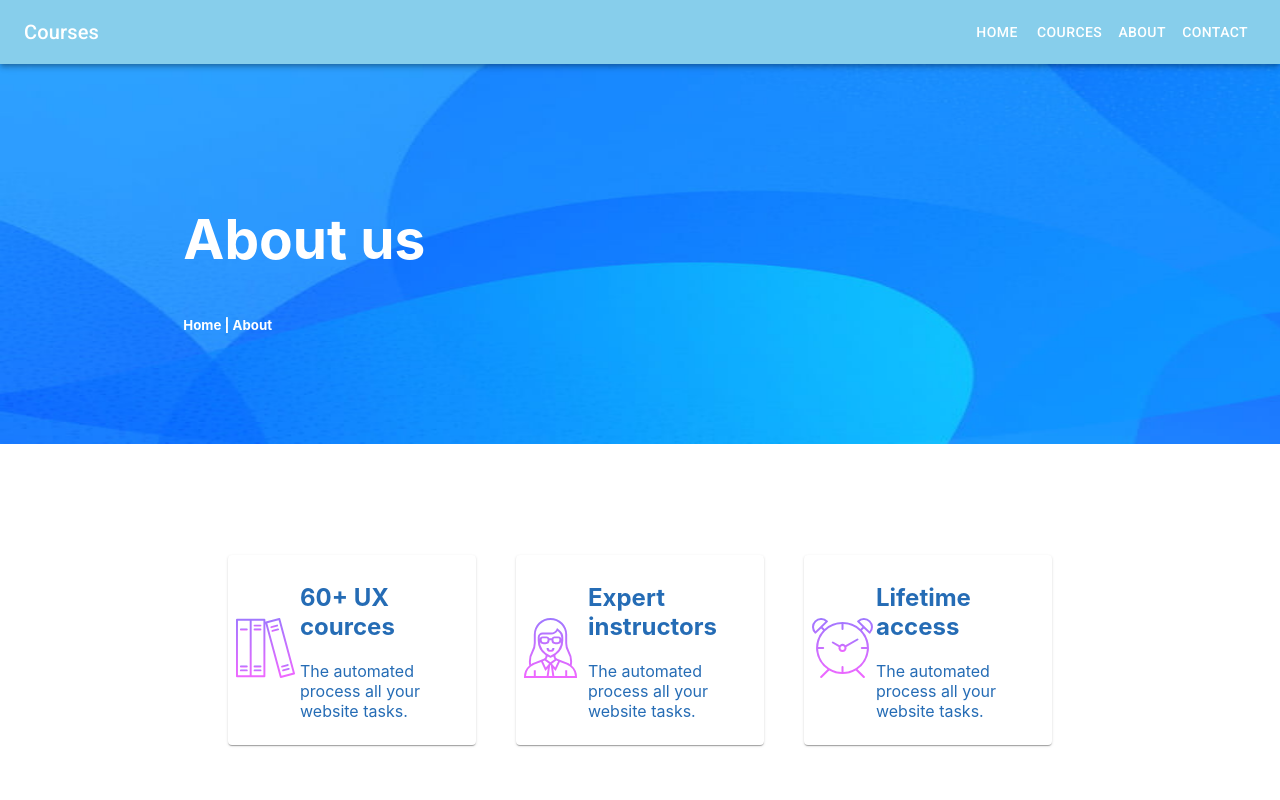
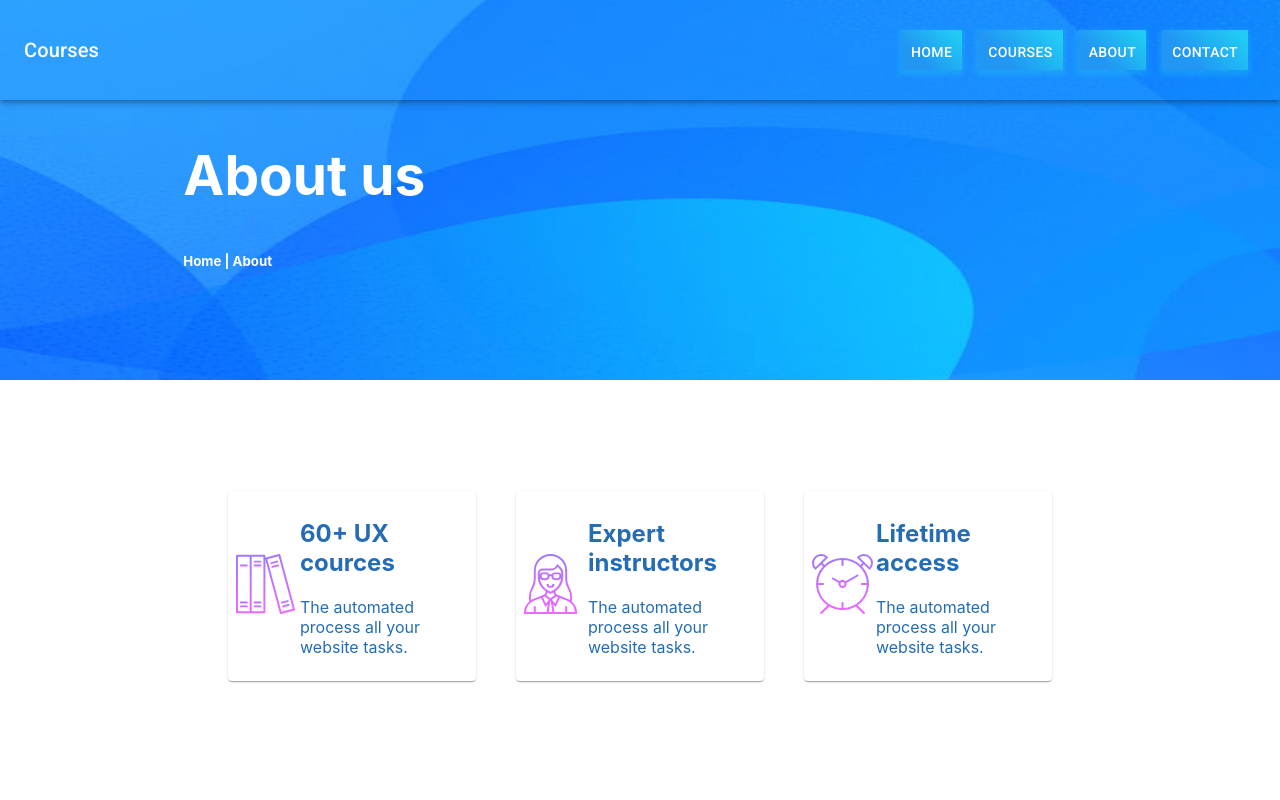
Before and after one commit to AhsanulHaq777/Website-using-WAAPI, a React (Create React App) app: page /about in a window 1280 px wide. Shown: the top 800 px of the page. Built offline with nearby package versions, Linux system fonts and the light colour scheme.

Commit message:
update App.js, App.css, Header.js, Home.css files also add Header.css file

```diff
--- a/src/App.css
+++ b/src/App.css
@@ -2,22 +2,3 @@
   text-align: center;
 
 }
-
-/* css for the header Page */
-
-#Navi {
-  background-color: blue;
-  align-items: flex-end;
-}
-#navimage {
-  width: 150px;
-  height: 100px;
-  margin-right: 1023px;
-}
-#navbutton {
-  color: #342435;
-  font-Size: 16px;
-  height: 50px;
-
-  width: 120px;
-}
--- a/src/App.js
+++ b/src/App.js
@@ -9,7 +9,7 @@ import Header from './Header';
 import Footer from './Footer';
 import About from './About';
 import Contact from './Contact';
-import Cources from './Courses';
+import Courses from './Courses';
 import { Routes, Route } from 'react-router-dom';
 
 function App() {
@@ -21,7 +21,8 @@ function App() {
         <Route path="/" element={<Home />}></Route>
         <Route path="about" element={<About />}></Route>
         <Route path="contact" element={<Contact />}></Route>
-        <Route path="cources" element={<Cources />}></Route>
+        <Route path="courses" element={<Courses />}></Route>
+        <Route path="*" element={<Home />}></Route>
       </Routes>
       <Footer />
     </div>
--- /dev/null
+++ b/src/Header.css
@@ -0,0 +1,11 @@
+/* it is taking 377px here and on browser as 360px means 17px extra here */
+@media (max-width: 431px) {
+    #brandname { display: none; }
+  }
+
+  #navbar {
+    background-color: transparent;
+    position: absolute;
+    height: 100px;
+    justify-content: center;
+  }
--- a/src/Header.js
+++ b/src/Header.js
@@ -1,38 +1,5 @@
-// import React from 'react';
-// import { makeStyles } from '@material-ui/core/styles';
-// import AppBar from '@material-ui/core/AppBar';
-// import Toolbar from '@material-ui/core/Toolbar';
-// import Button from '@material-ui/core/Button';
-// import './App.css';
-// import { red } from '@material-ui/core/colors';
-
-
-// const useStyles = makeStyles((theme) => ({
-//   root: {
-//     flexGrow: 1,
-//   }
-//   }));
-
-// export default function Home() {
-//   const classes = useStyles();
-//   return (
-//     <div className={classes.root}>
-//       <AppBar id="Navi" >
-//         <Toolbar variant="dense">
-//           {/* <img id="navimage" alt="logo animation" src={logo} /> &nbsp;&nbsp; */}
-
-//           <Button id ="navbutton"   variant="outlined" >Home</Button> &nbsp;&nbsp;
-//           <Button  id ="navbutton" variant="outlined">Cources</Button> &nbsp;&nbsp;
-//           <Button  id="navbutton" variant="outlined">About</Button> &nbsp;&nbsp;
-//           <Button  id="navbutton" variant="outlined">Contact</Button>
-//         </Toolbar>
-//       </AppBar>
-//     </div>
-//   );
-// }
-
 import React from 'react';
-import './App.css';
+import './Header.css';
 import { makeStyles } from '@material-ui/core/styles';
 import AppBar from '@material-ui/core/AppBar';
 import Toolbar from '@material-ui/core/Toolbar';
@@ -53,9 +20,18 @@ const useStyles = makeStyles((theme) => ({
     flexGrow: 1,
 
   },
-  buttons: {
+  brandname: {
     textDecoration: 'none',
     color: 'white'
+  },
+  navlink: {
+    textDecoration: 'none',
+    background: 'linear-gradient(45deg, #2196F3 30%, #21CBF3 90%)',
+    boxShadow: '0 3px 5px 2px rgba(33, 203, 243, .3)',
+    color: 'white',
+    height: '20px',
+    width: 'normal',
+    padding: '10px 10px'
   }
 }));
 
@@ -66,16 +42,16 @@ export default function Home() {
 
   return (
     <div className={classes.root}>
-      <AppBar position="relative" style={{backgroundColor: 'skyblue'}}>
+      <AppBar id="navbar">
         <Toolbar>
 
           <Typography id = "brandname"  hidden-xs variant="h6" className={classes.title}>
-            Courses
+            <Link to="/" className={classes.brandname}>Courses</Link>
           </Typography>
-          <Button color="inherit"><Link to="/" className={classes.buttons} >Home</Link></Button>
-          <Button color="inherit"><Link to="cources" className={classes.buttons} >Cources</Link></Button>
-          <Button color="inherit"><Link to="about" className={classes.buttons} >About</Link></Button>
-          <Button color="inherit"><Link to="contact" className={classes.buttons} >Contact</Link></Button>
+          <Button><Link to="/" className={classes.navlink} >Home</Link></Button>
+          <Button><Link to="courses" className={classes.navlink} >Courses</Link></Button>
+          <Button><Link to="about" className={classes.navlink} >About</Link></Button>
+          <Button><Link to="contact" className={classes.navlink} >Contact</Link></Button>
         </Toolbar>
       </AppBar>
     </div>
--- a/src/Home.css
+++ b/src/Home.css
@@ -1,7 +1,4 @@
-/* it is taking 377px here and on browser as 360px means 17px extra here */
-@media (max-width: 431px) {
-    #brandname { display: none; }
-  }
+
 
   /* css for the Home (landing) page */
 
@@ -10,11 +7,13 @@
     background-size: 100% 100%;
     background-repeat: no-repeat;
     flex-grow: 1;
+
   }
 
   #main-left {
     align-content: center;
     text-align: left;
+    padding-top: 100px;
   }
 
   #heading-main-left {
```
